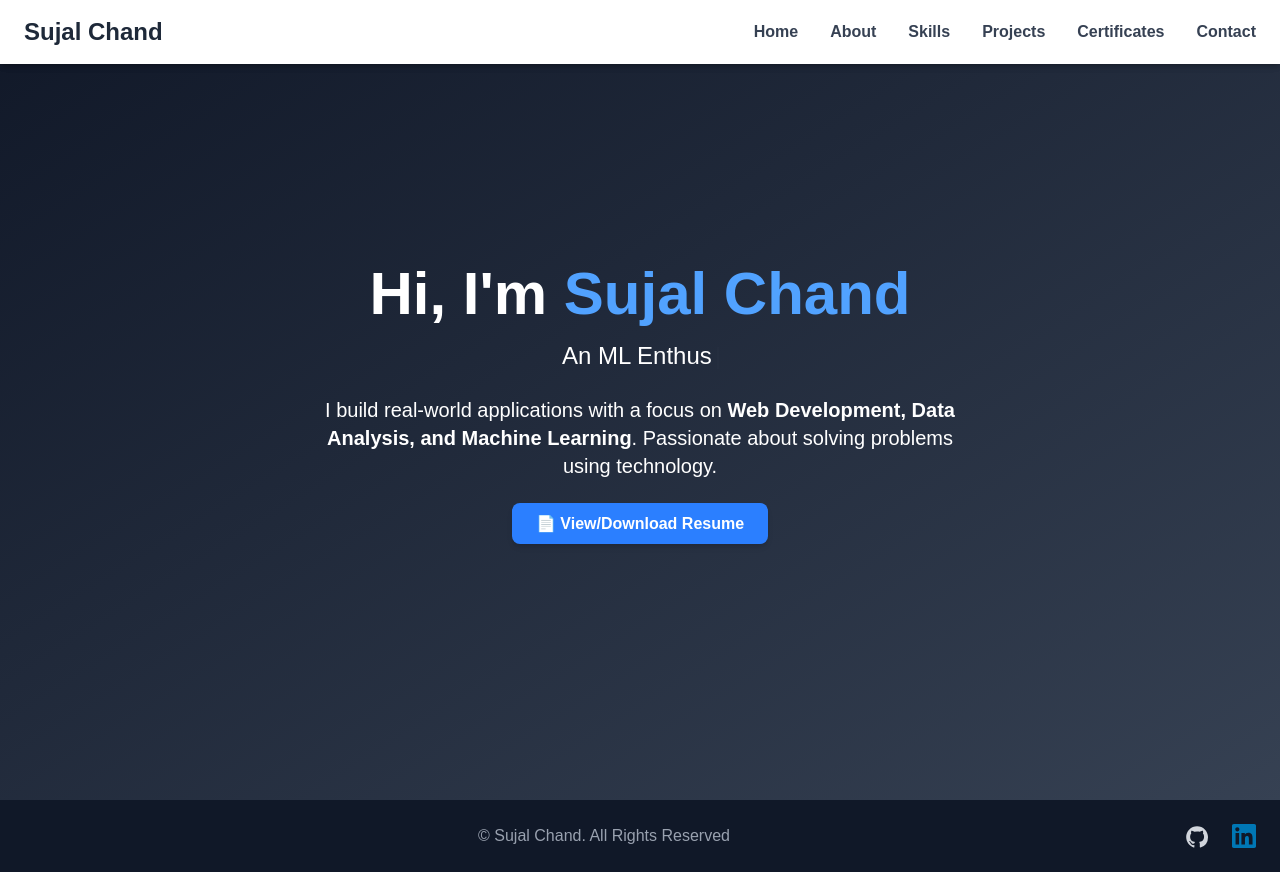
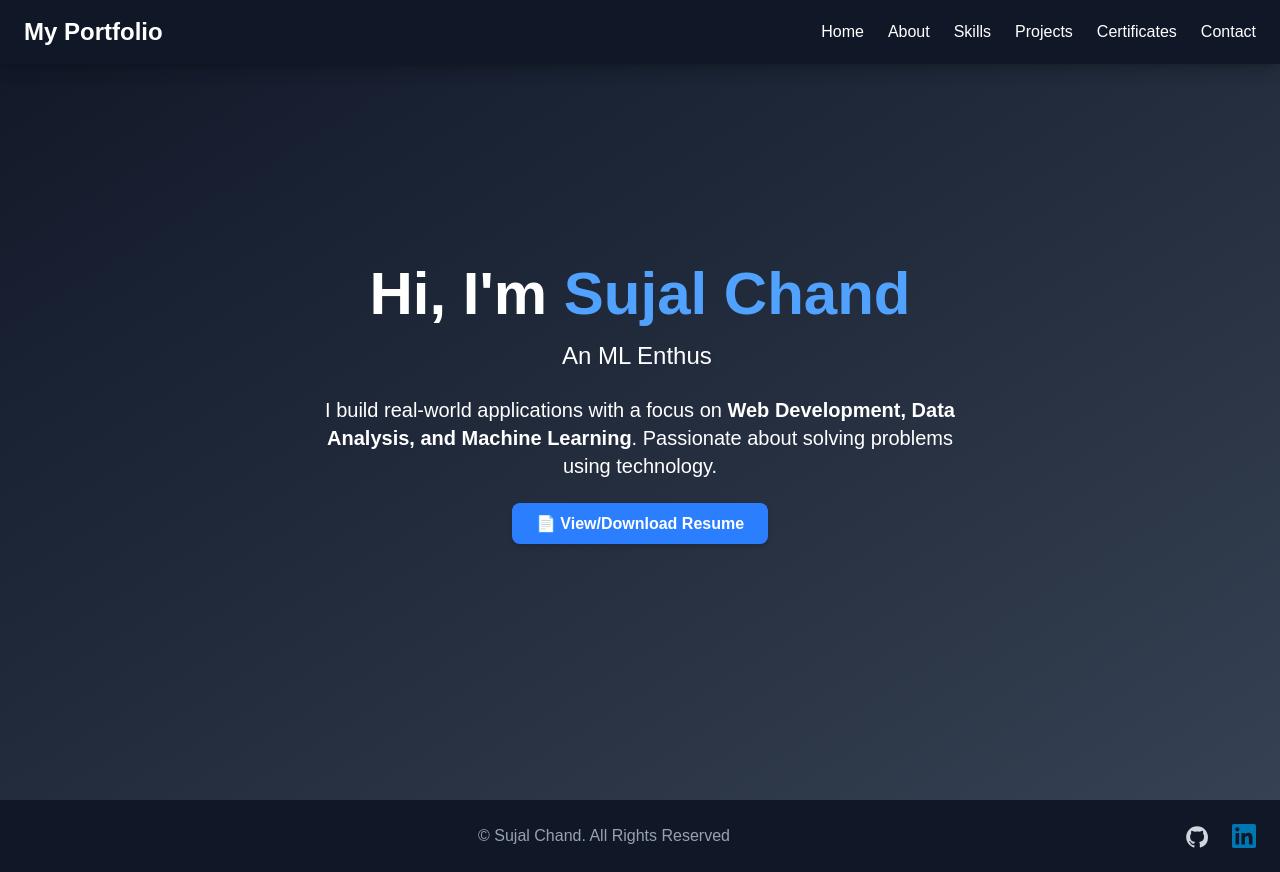
Before and after one commit to sujalchand155/my-portfolio, a Next.js app: page / in a window 1280 px wide. Built offline with nearby package versions, Linux system fonts and the light colour scheme.

Commit message:
Update navbar.jsx

```diff
--- a/components/navbar.jsx
+++ b/components/navbar.jsx
@@ -1,41 +1,48 @@
 "use client";
+import { useState } from "react";
 import Link from "next/link";
+import { Menu, X } from "lucide-react";
 
-const Navbar = () => {
+export default function Navbar() {
+  const [menuOpen, setMenuOpen] = useState(false);
+
+  const closeMenu = () => setMenuOpen(false);
+
   return (
-    <nav className="bg-white shadow-md fixed w-full z-50">
-      <div className="container mx-auto px-6 py-4 flex justify-between items-center">
+    <nav className="fixed w-full top-0 bg-gray-900 text-white shadow-lg z-50">
+      <div className="container mx-auto flex justify-between items-center py-4 px-6">
         {/* Logo */}
-        <Link href="/">
-          <span className="text-2xl font-bold text-gray-800 cursor-pointer">
-            Sujal Chand
-          </span>
+        <Link href="/" className="text-2xl font-bold">
+          My Portfolio
         </Link>
 
-        {/* Navigation Links with More Gaps */}
-        <div className="flex space-x-8"> {/* Increased spacing to space-x-8 */}
-          <Link href="/" className="font-semibold text-gray-700 hover:text-blue-600">
-            Home
-          </Link>
-          <Link href="/about" className="font-semibold text-gray-700 hover:text-blue-600">
-            About
-          </Link>
-          <Link href="/skills" className="font-semibold text-gray-700 hover:text-blue-600">
-            Skills
-          </Link>
-          <Link href="/projects" className="font-semibold text-gray-700 hover:text-blue-600">
-            Projects
-          </Link>
-          <Link href="/certificates" className="font-semibold text-gray-700 hover:text-blue-600">
-            Certificates
-          </Link>
-          <Link href="/contact" className="font-semibold text-gray-700 hover:text-blue-600">
-            Contact
-          </Link>
+        {/* Desktop Menu */}
+        <div className="hidden md:flex space-x-6">
+          <Link href="/" className="hover:text-blue-400">Home</Link>
+          <Link href="/about" className="hover:text-blue-400">About</Link>
+          <Link href="/skills" className="hover:text-blue-400">Skills</Link>
+          <Link href="/projects" className="hover:text-blue-400">Projects</Link>
+          <Link href="/certificates" className="hover:text-blue-400">Certificates</Link>
+          <Link href="/contact" className="hover:text-blue-400">Contact</Link>
         </div>
+
+        {/* Mobile Menu Button */}
+        <button className="md:hidden" onClick={() => setMenuOpen(!menuOpen)}>
+          {menuOpen ? <X size={28} /> : <Menu size={28} />}
+        </button>
       </div>
+
+      {/* Mobile Menu Dropdown */}
+      {menuOpen && (
+        <div className="md:hidden bg-gray-800 text-white py-4">
+          <Link href="/" onClick={closeMenu} className="block text-center py-2 hover:bg-gray-700">Home</Link>
+          <Link href="/about" onClick={closeMenu} className="block text-center py-2 hover:bg-gray-700">About</Link>
+          <Link href="/skills" onClick={closeMenu} className="block text-center py-2 hover:bg-gray-700">Skills</Link>
+          <Link href="/projects" onClick={closeMenu} className="block text-center py-2 hover:bg-gray-700">Projects</Link>
+          <Link href="/certificates" onClick={closeMenu} className="block text-center py-2 hover:bg-gray-700">Certificates</Link>
+          <Link href="/contact" onClick={closeMenu} className="block text-center py-2 hover:bg-gray-700">Contact</Link>
+        </div>
+      )}
     </nav>
   );
-};
-
-export default Navbar;
+}
```
